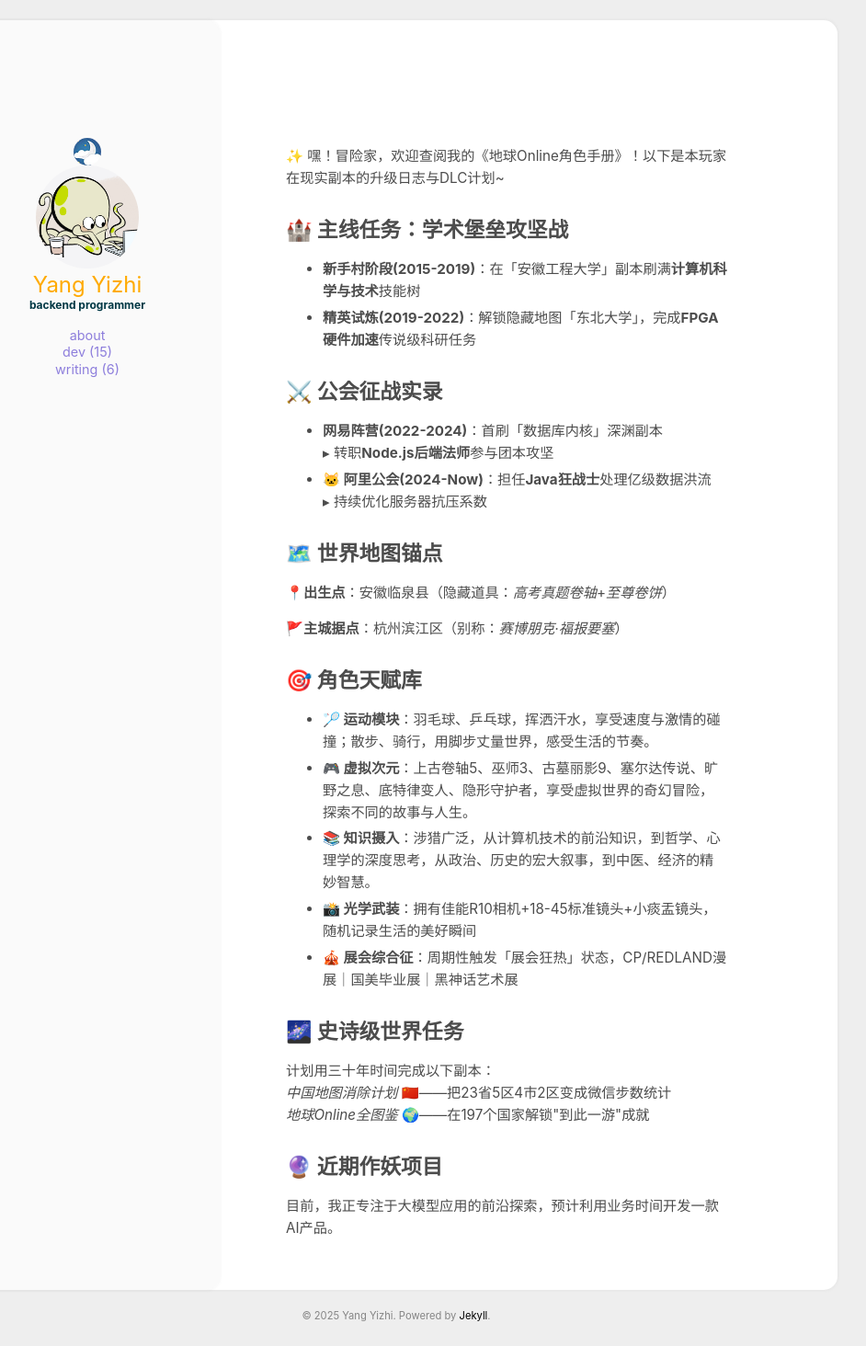
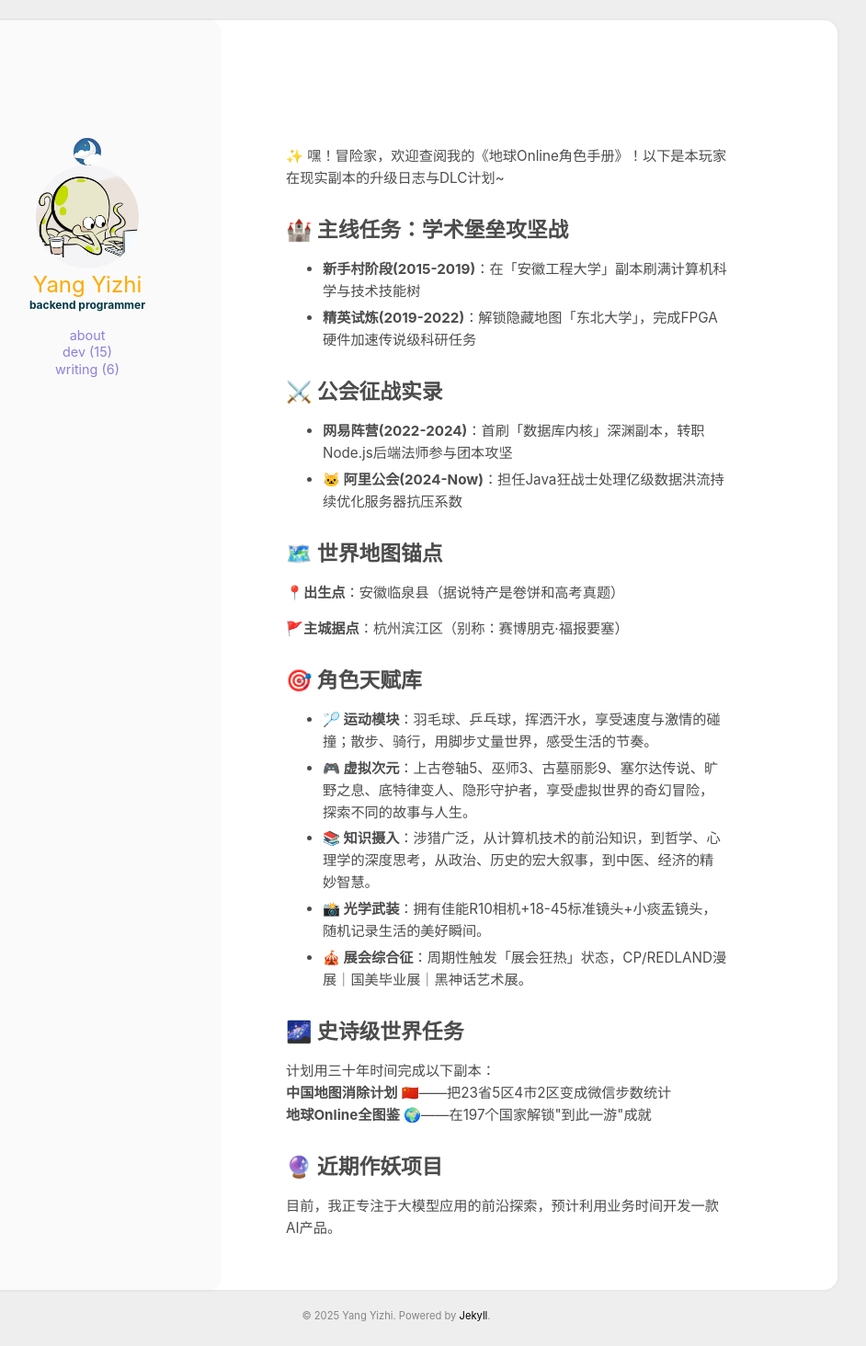
Before and after one commit to niceyangyizhi/niceyangyizhi.github.io, a Jekyll site: the page built from aboutme.html, in a window 1280 px wide. Shown: the whole page at 92% size, without its empty margins (209-1151 px from the left). Built offline with Jekyll 4.4.1, drawn with Linux system fonts in a browser that asks for light colours.

Commit message:
个人介绍调整样式

```diff
--- a/aboutme.html
+++ b/aboutme.html
@@ -9,23 +9,23 @@ layout: page
         <div class="section">
             <h2>🏰 主线任务：学术堡垒攻坚战</h2>
             <ul>
-                <li><strong>新手村阶段(2015-2019)</strong>：在「安徽工程大学」副本刷满<strong>计算机科学与技术</strong>技能树</li>
-                <li><strong>精英试炼(2019-2022)</strong>：解锁隐藏地图「东北大学」，完成<strong>FPGA硬件加速</strong>传说级科研任务</li>
+                <li><strong>新手村阶段(2015-2019)</strong>：在「安徽工程大学」副本刷满计算机科学与技术技能树</li>
+                <li><strong>精英试炼(2019-2022)</strong>：解锁隐藏地图「东北大学」，完成FPGA硬件加速传说级科研任务</li>
             </ul>
         </div>
 
         <div class="section">
             <h2>⚔️ 公会征战实录</h2>
             <ul>
-                <li><strong>网易阵营(2022-2024)</strong>：首刷「数据库内核」深渊副本<br>▸ 转职<strong>Node.js后端法师</strong>参与团本攻坚</li>
-                <li><strong>🐱 阿里公会(2024-Now)</strong>：担任<strong>Java狂战士</strong>处理亿级数据洪流<br>▸ 持续优化服务器抗压系数</li>
+                <li><strong>网易阵营(2022-2024)</strong>：首刷「数据库内核」深渊副本，转职Node.js后端法师参与团本攻坚</li>
+                <li><strong>🐱 阿里公会(2024-Now)</strong>：担任Java狂战士处理亿级数据洪流持续优化服务器抗压系数</li>
             </ul>
         </div>
 
         <div class="section">
             <h2>🗺️ 世界地图锚点</h2>
-            <p><strong>📍出生点</strong>：安徽临泉县（隐藏道具：<em>高考真题卷轴</em>+<em>至尊卷饼</em>）</p>
-            <p><strong>🚩主城据点</strong>：杭州滨江区（别称：<em>赛博朋克·福报要塞</em>）</p>
+            <p><strong>📍出生点</strong>：安徽临泉县（据说特产是卷饼和高考真题）</p>
+            <p><strong>🚩主城据点</strong>：杭州滨江区（别称：赛博朋克·福报要塞）</p>
         </div>
 
         <div class="section">
@@ -34,16 +34,16 @@ layout: page
                 <li><strong>🏸 运动模块</strong>：羽毛球、乒乓球，挥洒汗水，享受速度与激情的碰撞；散步、骑行，用脚步丈量世界，感受生活的节奏。</li>
                 <li><strong>🎮 虚拟次元</strong>：上古卷轴5、巫师3、古墓丽影9、塞尔达传说、旷野之息、底特律变人、隐形守护者，享受虚拟世界的奇幻冒险，探索不同的故事与人生。</li>
                 <li><strong>📚 知识摄入</strong>：涉猎广泛，从计算机技术的前沿知识，到哲学、心理学的深度思考，从政治、历史的宏大叙事，到中医、经济的精妙智慧。</li>
-                <li><strong>📸 光学武装</strong>：拥有佳能R10相机+18-45标准镜头+小痰盂镜头，随机记录生活的美好瞬间</li>
-                <li><strong>🎪 展会综合征</strong>：周期性触发「展会狂热」状态，CP/REDLAND漫展｜国美毕业展｜黑神话艺术展</li>
+                <li><strong>📸 光学武装</strong>：拥有佳能R10相机+18-45标准镜头+小痰盂镜头，随机记录生活的美好瞬间。</li>
+                <li><strong>🎪 展会综合征</strong>：周期性触发「展会狂热」状态，CP/REDLAND漫展｜国美毕业展｜黑神话艺术展。</li>
             </ul>
         </div>
 
         <div class="section">
             <h2>🌌 史诗级世界任务</h2>
             <p>计划用三十年时间完成以下副本：<br>
-            <em>中国地图消除计划</em> 🇨🇳——把23省5区4市2区变成微信步数统计<br>
-            <em>地球Online全图鉴</em> 🌍——在197个国家解锁"到此一游"成就</p >
+            <strong>中国地图消除计划</strong> 🇨🇳——把23省5区4市2区变成微信步数统计<br>
+            <strong>地球Online全图鉴</strong> 🌍——在197个国家解锁"到此一游"成就</p >
         </div>
 
 
```
